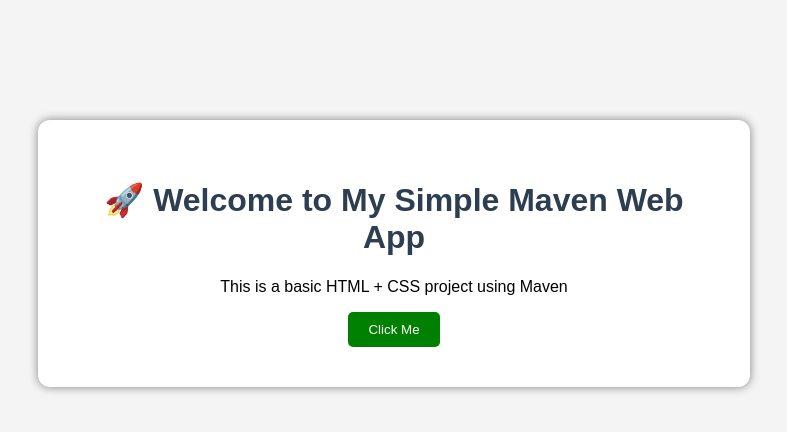
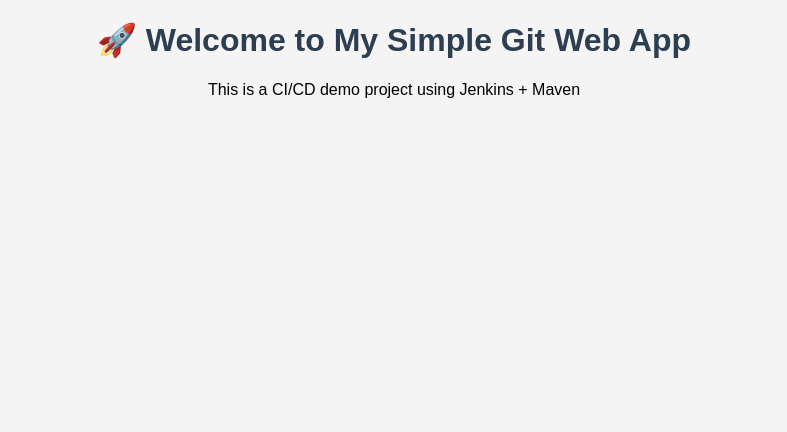
Before and after one commit to Anandaditya955/ci-cd-web-demo955, a plain HTML site: page index.html in a window 1280 px wide. Shown: the whole page, without its empty margins (246-1033 px from the left). Drawn offline with Linux system fonts and the light colour scheme.

Commit message:
Update index.html

```diff
--- a/index.html
+++ b/index.html
@@ -1,18 +1,13 @@
 <!DOCTYPE html>
 <html>
 <head>
-    <title>Simple Web App</title>
+    <title>Simple CI-CD Web App</title>
     <link rel="stylesheet" href="style.css">
 </head>
-
 <body>
 
-    <div class="container">
-        <h1>🚀 Welcome to My Simple Maven Web App</h1>
-        <p>This is a basic HTML + CSS project using Maven</p>
-
-        <button>Click Me</button>
-    </div>
+    <h1>🚀 Welcome to My Simple Git Web App</h1>
+    <p>This is a CI/CD demo project using Jenkins + Maven</p>
 
 </body>
 </html>
```
